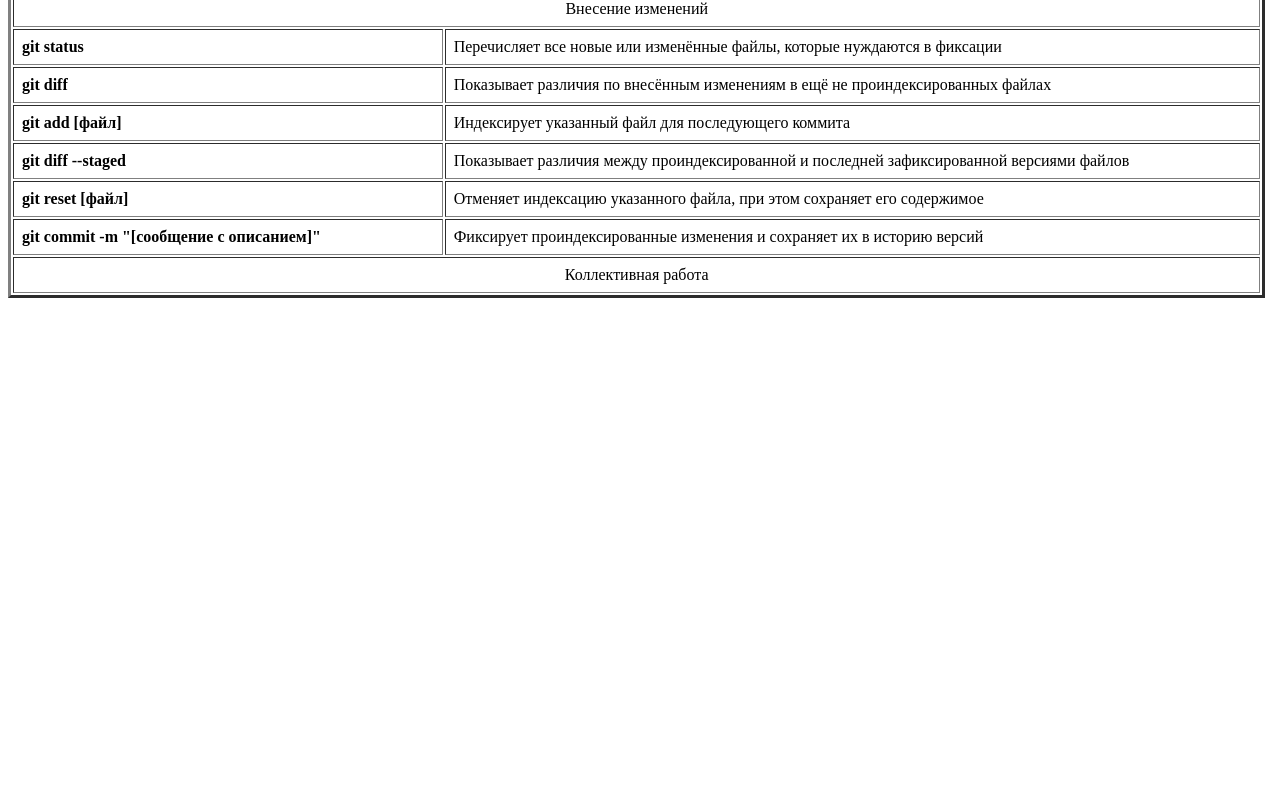
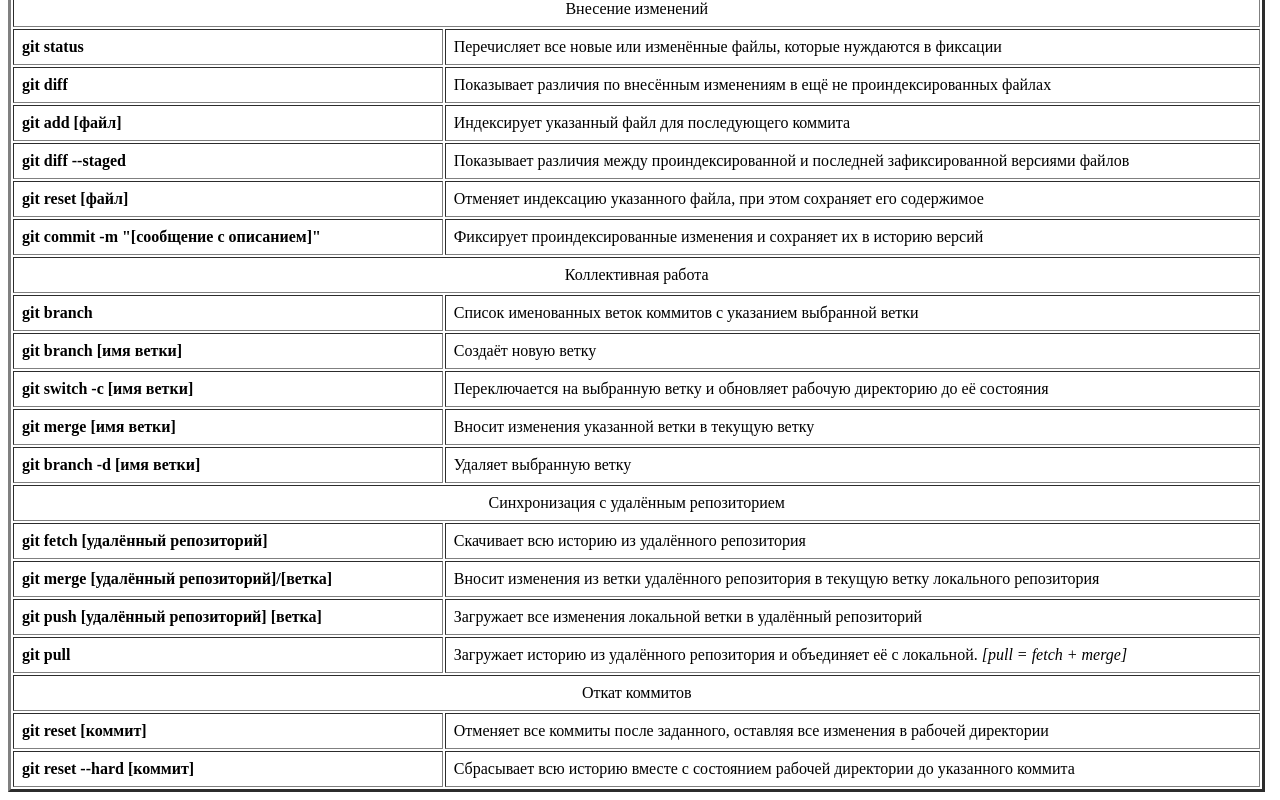
Before and after one commit to Sviat420/Lesson-5-HW, a plain HTML site: page index.html in a window 1280 px wide. Shown: the part 421-1221 px from the top of the page. Before the commit the page ends 800 px from the top, so only its background shows below. Drawn offline with Linux system fonts and the light colour scheme.

Commit message:
add more other commands in table index.html and repair all links

```diff
--- a/index.html
+++ b/index.html
@@ -21,7 +21,7 @@
   <header>
     <ul>
       <li><b>Главная страница</b></li>
-      <li><a href="/gallery.html">Галерея</a></li>
+      <li><a href="./gallery.html">Галерея</a></li>
     </ul>
     <h1>GitHub - система контроля версий.</h1>
   </header>
@@ -81,6 +81,56 @@
       <tr>
         <td colspan="2" align="center">Коллективная работа</td>
       </tr>
+      <tr>
+        <td><b>git branch</b></td>
+        <td>Список именованных веток коммитов с указанием выбранной ветки</td>
+      </tr>
+      <tr>
+        <td><b>git branch [имя ветки]</b></td>
+        <td>Создаёт новую ветку</td>
+      </tr>
+      <tr>
+        <td><b>git switch -c [имя ветки]</b></td>
+        <td>Переключается на выбранную ветку и обновляет рабочую директорию до её состояния</td>
+      </tr>
+      <tr>
+        <td><b>git merge [имя ветки]</b></td>
+        <td>Вносит изменения указанной ветки в текущую ветку</td>
+      </tr>
+      <tr>
+        <td><b>git branch -d [имя ветки]</b></td>
+        <td>Удаляет выбранную ветку</td>
+      </tr>
+      <tr>
+        <td colspan="2" align="center"> Синхронизация с удалённым репозиторием</td>
+      </tr>
+      <tr>
+        <td><b>git fetch [удалённый репозиторий]</b></td>
+        <td>Скачивает всю историю из удалённого репозитория</td>
+      </tr>
+      <tr>
+        <td><b>git merge [удалённый репозиторий]/[ветка]</b></td>
+        <td>Вносит изменения из ветки удалённого репозитория в текущую ветку локального репозитория</td>
+      </tr>
+      <tr>
+        <td><b>git push [удалённый репозиторий] [ветка]</b></td>
+        <td>Загружает все изменения локальной ветки в удалённый репозиторий</td>
+      </tr>
+      <tr>
+        <td><b>git pull</b></td>
+        <td>Загружает историю из удалённого репозитория и объединяет её с локальной. <i>[pull = fetch + merge]</i></td>
+      </tr>
+      <tr>
+        <td colspan="2" align="center"> Откат коммитов</td>
+      </tr>
+      <tr>
+        <td><b>git reset [коммит]</b></td>
+        <td>Отменяет все коммиты после заданного, оставляя все изменения в рабочей директории</td>
+      </tr>
+      <tr>
+        <td><b>git reset --hard [коммит]</b></td>
+        <td>Сбрасывает всю историю вместе с состоянием рабочей директории до указанного коммита</td>
+      </tr>
     </table>
   </main>
 </body>
```
Also changed, not shown: gallery.html (+7 -7 lines).
